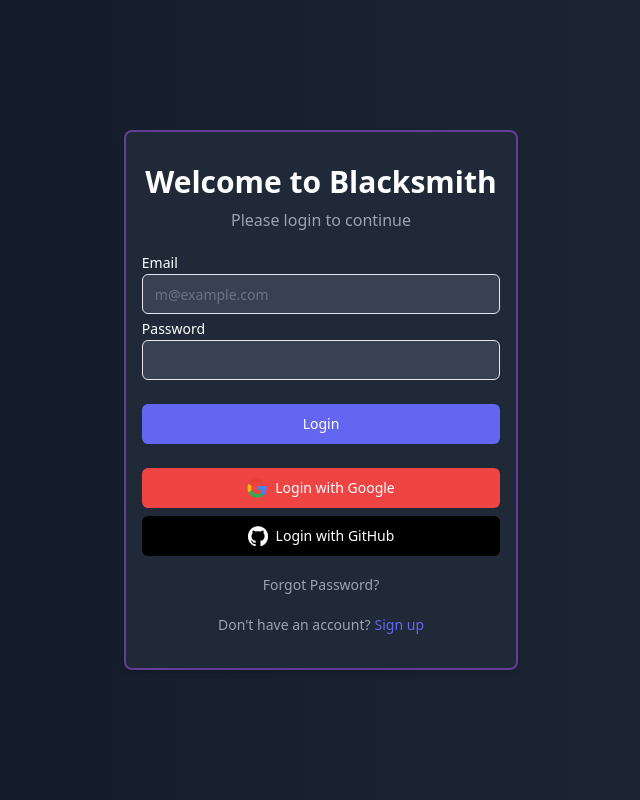
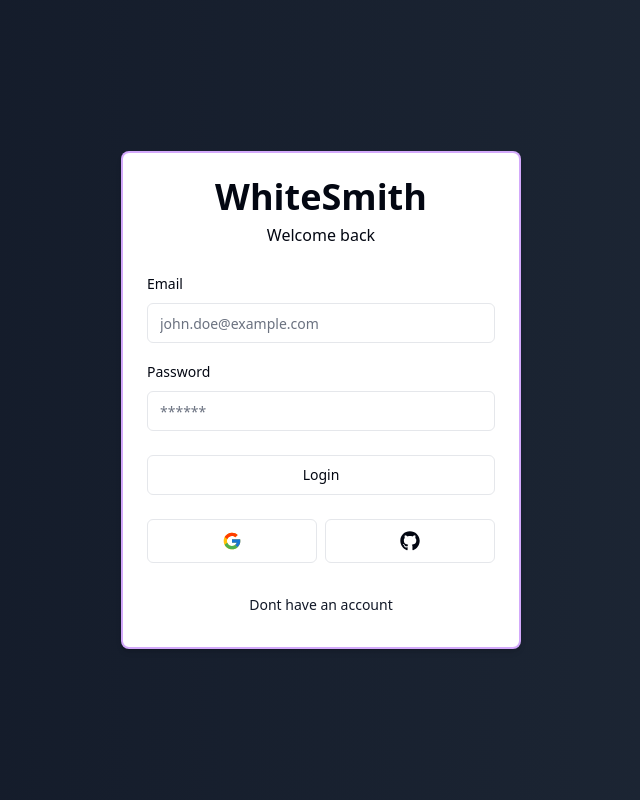
Before and after one commit to SemionChi/whitesmith, a Next.js app: page /login in a window 1280 px wide. Shown: the whole page, without its empty margins (319-959 px from the left). Built offline with nearby package versions, Linux system fonts and the light colour scheme.

Commit message:
Small UI fixes

```diff
--- /dev/null
+++ b/actions/login.ts
@@ -0,0 +1,11 @@
+"use server";
+import { LoginSchema } from "@/schemas";
+import * as z from "zod";
+
+export const login = async (values: z.infer<typeof LoginSchema>) => {
+  const validateFields = LoginSchema.safeParse(values);
+  if (!validateFields.success) {
+    return { error: "invalid fields!" };
+  }
+  return { success: "Email sent" };
+};
--- a/app/(auth)/log-in_test/page.tsx
+++ /dev/null
@@ -1,11 +0,0 @@
-import { Label } from "@/components/ui/label";
-import { Input } from "@/components/ui/input";
-import { Button } from "@/components/ui/button";
-import Link from "next/link";
-
-import { CardWrapper } from "@/components/auth/card-wrapper";
-import { LoginForm } from "@/components/auth/login-form";
-
-export default function Login_test() {
-  return <LoginForm />;
-}
--- a/app/(auth)/login/page.tsx
+++ b/app/(auth)/login/page.tsx
@@ -3,87 +3,9 @@
 import { Button } from "@/components/ui/button";
 import Link from "next/link";
 
-import { RegisterButton } from "@/components/auth/register-button";
-export default function Login() {
-  return (
-    <main className="flex flex-col items-center justify-center min-h-screen ">
-      <div className="w-full max-w-md px-4 py-8 bg-gray-800 rounded-lg shadow-md border-purple-500 border-2 border-opacity-50 shadow-2xl">
-        <h2 className="text-3xl font-bold text-center">
-          Welcome to Blacksmith
-        </h2>
-        <p className="text-gray-400 mt-2 text-center">
-          Please login to continue
-        </p>
-        <form className="mt-6">
-          <div className="flex flex-col mb-2">
-            <Label className="mb-1" htmlFor="email">
-              Email
-            </Label>
-            <Input
-              className="px-3 py-2 bg-gray-700 rounded-md"
-              id="email"
-              placeholder="m@example.com"
-              required
-              type="email"
-            />
-          </div>
-          <div className="flex flex-col mb-6">
-            <Label className="mb-1" htmlFor="password">
-              Password
-            </Label>
-            <Input
-              className="px-3 py-2 bg-gray-700 rounded-md"
-              id="password"
-              required
-              type="password"
-            />
-          </div>
-          <Button className="w-full py-2 bg-indigo-500 hover:bg-indigo-600 rounded-md text-white text-sm">
-            Login
-          </Button>
-        </form>
-        <div className="text-center mt-6">
-          <Button className="w-full py-2 bg-red-500 hover:bg-red-600 rounded-md text-white text-sm">
-            <span className="flex items-center justify-center">
-              <img
-                alt="Google logo"
-                className="w-5 h-5 mr-2"
-                src="/images/google.png"
-              />
-              Login with Google
-            </span>
-          </Button>
-          <Button
-            variant="git"
-            className="w-full py-2 bg-black hover:bg-grey-600 rounded-md text-white text-sm mt-2"
-          >
-            <span className="flex items-center justify-center">
-              <img
-                alt="Google logo"
-                className="w-5 h-5 mr-2"
-                src="/images/github-mark-white.png"
-              />
-              Login with GitHub
-            </span>
-          </Button>
-        </div>
-        <div className="text-center mt-4">
-          <Link className="text-gray-400 hover:text-gray-300 text-sm" href="#">
-            Forgot Password?
-          </Link>
-        </div>
-        <div className="text-center mt-4">
-          <span className="text-gray-400 text-sm">Don't have an account?</span>
-          <RegisterButton>
-            <Link
-              className="text-indigo-500 hover:text-indigo-600 text-sm ml-1"
-              href="#"
-            >
-              Sign up
-            </Link>
-          </RegisterButton>
-        </div>
-      </div>
-    </main>
-  );
+import { CardWrapper } from "@/components/auth/card-wrapper";
+import { LoginForm } from "@/components/auth/login-form";
+
+export default function Login_test() {
+  return <LoginForm />;
 }
--- a/components/auth/card-wrapper.tsx
+++ b/components/auth/card-wrapper.tsx
@@ -12,7 +12,7 @@
 
 interface CardWrapperProps {
   children: React.ReactNode;
-  headerLabel: string;
+  headerLabel: React.ReactNode;
   backButtonLabel: string;
   backButtonHref: string;
   showSocial?: boolean;
@@ -26,9 +26,7 @@
 }: CardWrapperProps) => {
   return (
     <Card className="w-[400px] shadow-md">
-      <CardHeader>
-        <Header label={headerLabel} />
-      </CardHeader>
+      <CardHeader>{headerLabel}</CardHeader>
       <CardContent>{children}</CardContent>
       {showSocial && (
         <CardFooter>
--- a/components/auth/login-form.tsx
+++ b/components/auth/login-form.tsx
@@ -1,14 +1,103 @@
+"use client";
 import { CardWrapper } from "./card-wrapper";
+import * as z from "zod";
+import { LoginSchema } from "@/schemas";
+import { useForm } from "react-hook-form";
+import { zodResolver } from "@hookform/resolvers/zod";
+import {
+  Form,
+  FormControl,
+  FormField,
+  FormItem,
+  FormLabel,
+  FormMessage,
+} from "@/components/ui/form";
+import { Input } from "../ui/input";
+import { Button } from "../ui/button";
+import { FormError } from "../form-error";
+import { FormSuccsess } from "../form-succsess";
+import { login } from "@/actions/login";
+import { useState, useTransition } from "react";
+export const LoginForm = () => {
+  const [error, setError] = useState<string | undefined>("");
+  const [success, setSuccess] = useState<string | undefined>("");
+  const [isPending, startTransition] = useTransition();
+  const form = useForm<z.infer<typeof LoginSchema>>({
+    resolver: zodResolver(LoginSchema),
+    defaultValues: {
+      email: "",
+      password: "",
+    },
+  });
 
-export const LoginForm = () => {
+  const onSubmit = (values: z.infer<typeof LoginSchema>) => {
+    startTransition(() => {
+      login(values).then((data) => {
+        setError(data.error);
+        setSuccess(data.success);
+      });
+    });
+  };
   return (
     <CardWrapper
-      headerLabel="Welcome back"
+      headerLabel={
+        <>
+          <div className="justify-center text-4xl font-bold">WhiteSmith</div>
+          <div>Welcome back</div>
+        </>
+      }
       backButtonLabel="Dont have an account"
       backButtonHref="/register"
       showSocial
     >
-      Login Form
+      <Form {...form}>
+        <form onSubmit={form.handleSubmit(onSubmit)} className="space-y-6">
+          <div className="space-y-4">
+            <FormField
+              control={form.control}
+              name="email"
+              render={({ field }) => (
+                <FormItem>
+                  <FormLabel>Email</FormLabel>
+                  <FormControl>
+                    <Input
+                      {...field}
+                      disabled={isPending}
+                      placeholder="john.doe@example.com"
+                      type="email"
+                    />
+                  </FormControl>
+                  <FormMessage />
+                </FormItem>
+              )}
+            />
+            <FormField
+              control={form.control}
+              name="password"
+              render={({ field }) => (
+                <FormItem>
+                  <FormLabel>Password</FormLabel>
+                  <FormControl>
+                    <Input
+                      {...field}
+                      disabled={isPending}
+                      placeholder="******"
+                      type="password"
+                    />
+                  </FormControl>
+                  <FormMessage />
+                </FormItem>
+              )}
+            />
+          </div>
+
+          <FormError message={error} />
+          <FormSuccsess message={success} />
+          <Button disabled={isPending} type="submit" className="w-full">
+            Login
+          </Button>
+        </form>
+      </Form>
     </CardWrapper>
   );
 };
--- /dev/null
+++ b/components/form-error.tsx
@@ -0,0 +1,16 @@
+import { ExclamationTriangleIcon } from "@radix-ui/react-icons";
+
+interface FormErrorProps {
+  message?: string;
+}
+
+export const FormError = ({ message }: FormErrorProps) => {
+  if (!message) return null;
+
+  return (
+    <div className="bg-red-500 bg-opacity-15 p-3 rounded-md flex items-center gap-x-2 text-sm text-destructive">
+      <ExclamationTriangleIcon className="h-4 w-4" />
+      <p>{message}</p>
+    </div>
+  );
+};
--- /dev/null
+++ b/components/form-succsess.tsx
@@ -0,0 +1,16 @@
+import { CheckCircledIcon } from "@radix-ui/react-icons";
+
+interface FormSuccsessProps {
+  message?: string;
+}
+
+export const FormSuccsess = ({ message }: FormSuccsessProps) => {
+  if (!message) return null;
+
+  return (
+    <div className="bg-emerald-500/15 p-3 rounded-md flex items-center gap-x-2 text-sm text-emerald-500">
+      <CheckCircledIcon className="h-4 w-4" />
+      <p>{message}</p>
+    </div>
+  );
+};
--- a/components/ui/button.tsx
+++ b/components/ui/button.tsx
@@ -10,7 +10,7 @@
     variants: {
       variant: {
         default:
-          "bg-red-500 text-gray-50 hover:bg-red-500/90 dark:bg-red-900 dark:text-gray-50 dark:hover:bg-red-900/90",
+          "border border-gray-200 bg-white hover:bg-purple-100 hover:text-gray-900 dark:border-gray-800 dark:bg-gray-950 dark:hover:bg-purple-800 dark:hover:text-gray-50",
         git: "bg-black text-gray-50 hover:bg-gray-500/90 dark:bg-black-900 dark:text-gray-50 dark:hover:bg-gray-900/90",
         destructive:
           "bg-red-500 text-gray-50 hover:bg-red-500/90 dark:bg-red-900 dark:text-gray-50 dark:hover:bg-red-900/90",
--- a/components/ui/card.tsx
+++ b/components/ui/card.tsx
@@ -24,7 +24,10 @@
 >(({ className, ...props }, ref) => (
   <div
     ref={ref}
-    className={cn("flex flex-col space-y-1.5 p-6", className)}
+    className={cn(
+      "flex flex-col items-center justify-center space-y-1.5 p-6",
+      className
+    )}
     {...props}
   />
 ));
--- a/schemas/index.ts
+++ b/schemas/index.ts
@@ -1,7 +1,10 @@
-import Email from "next-auth/providers/email";
 import * as z from "zod";
 
 export const LoginSchema = z.object({
-  email: z.string().email(),
-  password: z.string(),
+  email: z.string().email({
+    message: "Email is required",
+  }),
+  password: z.string().min(1, {
+    message: "Password is required",
+  }),
 });
```
